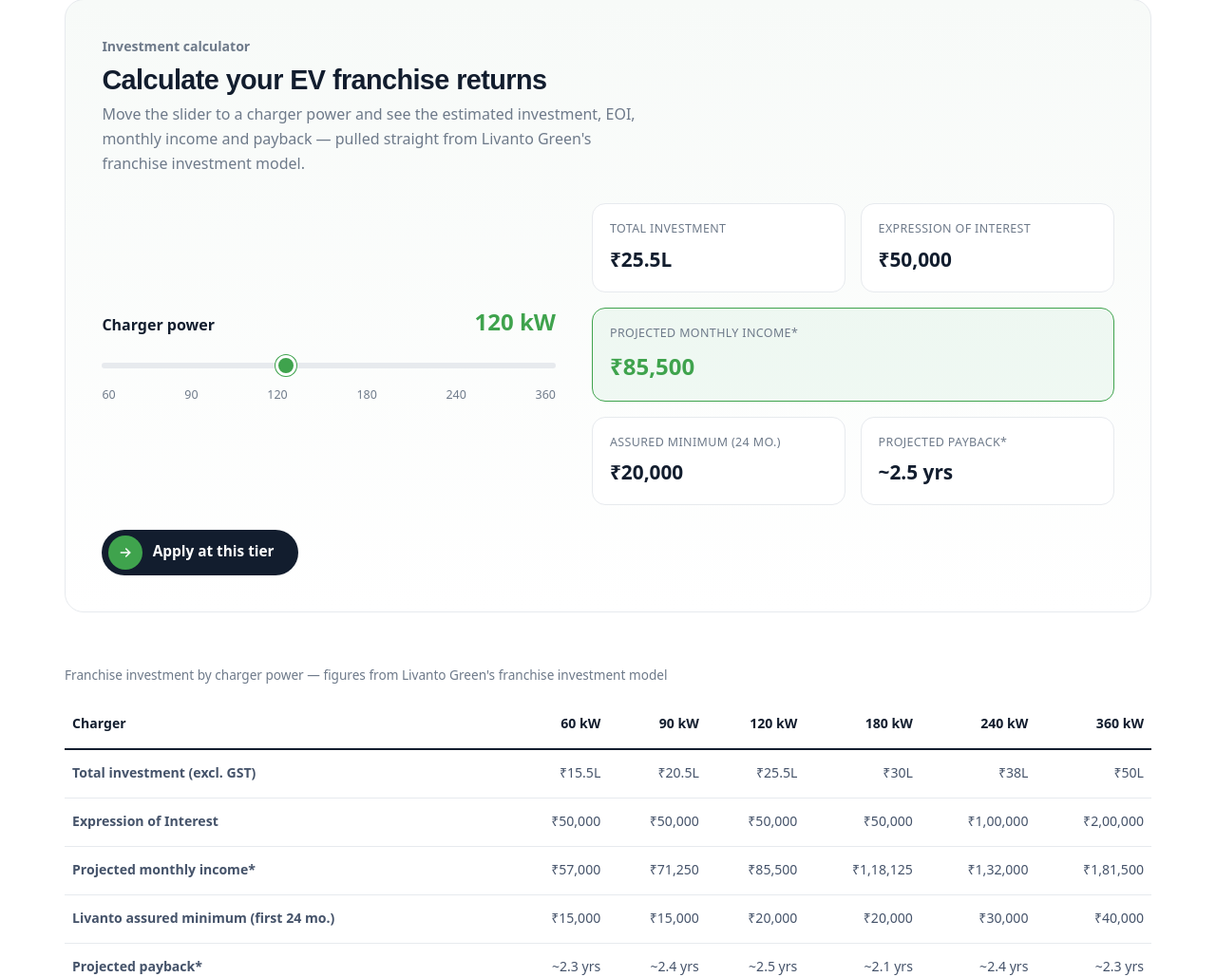
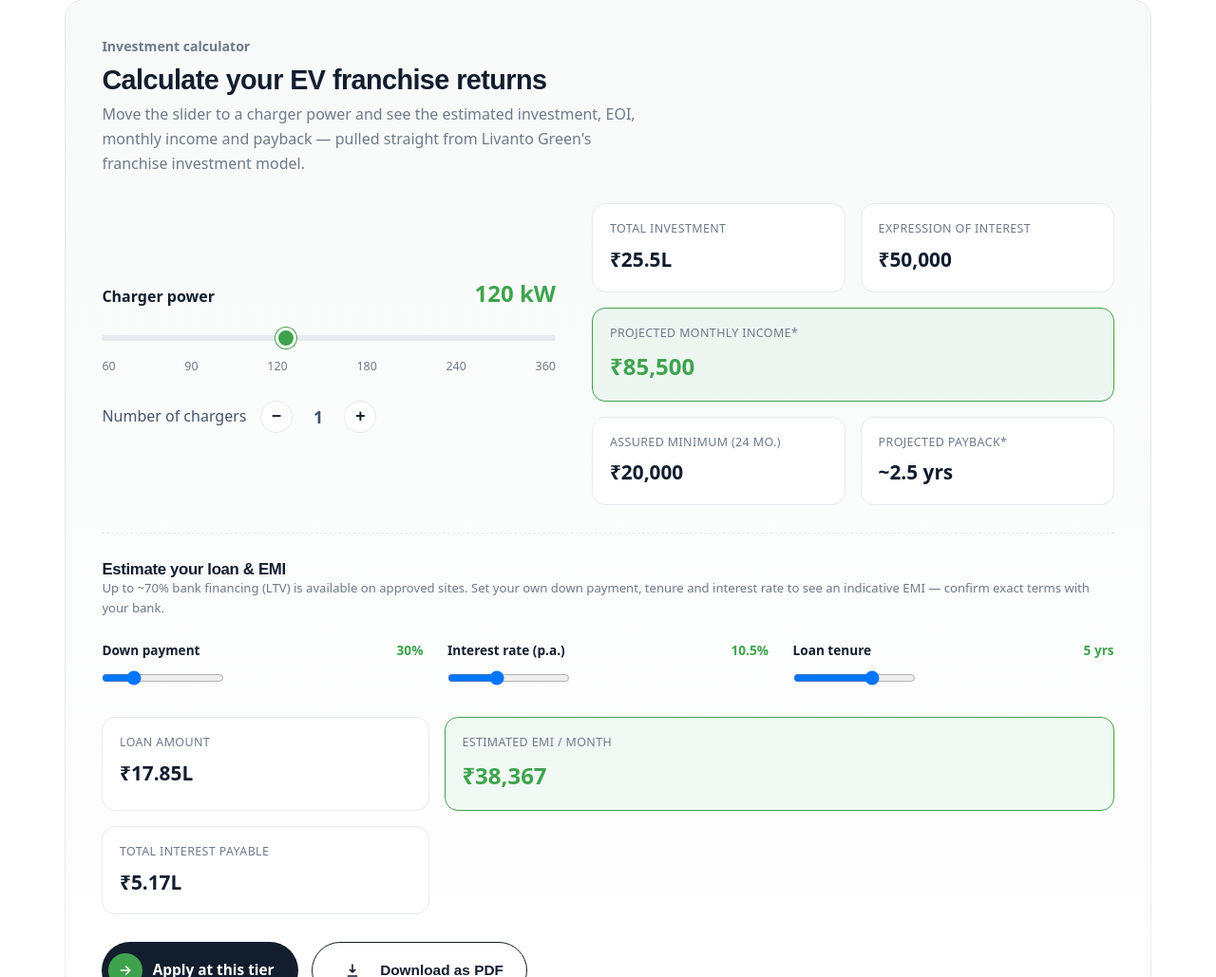
Before and after one commit to Onetchway/EV-claci, a PHP site: page /franchise.html in a window 1280 px wide. Shown: the part 5471-6500 px from the top of the page at 95% size. Run offline with PHP 8.4, Linux system fonts and the light colour scheme; some web fonts are replaced.

Commit message:
Rebuild About page with editorial dark/light rhythm; add franchise ROI calculator upgrades and CRM auto-assignment
- About: cinematic hero, alternating dark/light sections for mission,
  network, press-in-dialogue and closing bands — same real content, no
  fabricated history.
- Franchise calculator: quantity-of-chargers stepper (multiplies the real
  per-unit investment model), an interactive loan/EMI estimator (visitor
  sets down payment / rate / tenure — standard EMI formula, no invented
  numbers), and a "Download as PDF" button backed by a print stylesheet.
- CRM: new franchise/site leads submitted via the public apply API are now
  round-robin auto-assigned to an active Agent instead of landing
  Unassigned, via a shared Firestore counter transaction.

Co-Authored-By: Claude Sonnet 5 <noreply@anthropic.com>
Claude-Session: https://claude.ai/code/session_012UcPvVXKa2oN93W2JKELve

```diff
--- a/website/franchise.html
+++ b/website/franchise.html
@@ -172,6 +172,12 @@
               <div class="calculator__ticks">
                 <span>60</span><span>90</span><span>120</span><span>180</span><span>240</span><span>360</span>
               </div>
+              <div class="calculator__qty">
+                <span>Number of chargers</span>
+                <button type="button" class="calculator__qty-btn" id="calcQtyMinus" aria-label="Decrease number of chargers">−</button>
+                <span class="calculator__qty-val" id="calcQtyVal">1</span>
+                <button type="button" class="calculator__qty-btn" id="calcQtyPlus" aria-label="Increase number of chargers">+</button>
+              </div>
             </div>
             <div class="calculator__results">
               <div class="calculator__stat">
@@ -196,7 +202,57 @@
               </div>
             </div>
           </div>
-          <a class="btn btn--primary" href="apply.html" style="margin-top:1.6rem;"><span class="btn__chip"><svg width="16" height="16" viewBox="0 0 24 24" fill="none" stroke="currentColor" stroke-width="2.4" stroke-linecap="round"><path d="M5 12h14M13 6l6 6-6 6"/></svg></span>Apply at this tier</a>
+
+          <div class="loanest">
+            <div class="loanest__head">
+              <div>
+                <h4>Estimate your loan &amp; EMI</h4>
+                <p>Up to ~70% bank financing (LTV) is available on approved sites. Set your own down payment, tenure and interest rate to see an indicative EMI — confirm exact terms with your bank.</p>
+              </div>
+            </div>
+            <div class="loanest__grid">
+              <div class="loanest__ctrl">
+                <label><span>Down payment</span><span id="loanDownLabel">30%</span></label>
+                <input type="range" id="loanDown" min="10" max="100" step="5" value="30" aria-label="Down payment percentage" />
+              </div>
+              <div class="loanest__ctrl">
+                <label><span>Interest rate (p.a.)</span><span id="loanRateLabel">10.5%</span></label>
+                <input type="range" id="loanRate" min="7" max="16" step="0.25" value="10.5" aria-label="Interest rate per annum" />
+              </div>
+              <div class="loanest__ctrl">
+                <label><span>Loan tenure</span><span id="loanTenureLabel">5 yrs</span></label>
+                <input type="range" id="loanTenure" min="1" max="7" step="1" value="5" aria-label="Loan tenure in years" />
+              </div>
+            </div>
+            <div class="loanest__results">
+              <div class="calculator__stat">
+                <span class="calculator__label">Loan amount</span>
+                <span class="calculator__value" id="loanAmount">₹17.85L</span>
+              </div>
+              <div class="calculator__stat calculator__stat--accent">
+                <span class="calculator__label">Estimated EMI / month</span>
+                <span class="calculator__value" id="loanEmi">₹38,400</span>
+              </div>
+              <div class="calculator__stat">
+                <span class="calculator__label">Total interest payable</span>
+                <span class="calculator__value" id="loanInterest">₹4.65L</span>
+              </div>
+            </div>
+          </div>
+
+          <div style="display:flex; gap:.9rem; flex-wrap:wrap; margin-top:1.8rem;">
+            <a class="btn btn--primary" href="apply.html"><span class="btn__chip"><svg width="16" height="16" viewBox="0 0 24 24" fill="none" stroke="currentColor" stroke-width="2.4" stroke-linecap="round"><path d="M5 12h14M13 6l6 6-6 6"/></svg></span>Apply at this tier</a>
+            <button type="button" class="btn btn--outline no-print" id="downloadPdfBtn"><span class="btn__chip"><svg width="16" height="16" viewBox="0 0 24 24" fill="none" stroke="currentColor" stroke-width="2.4" stroke-linecap="round"><path d="M12 3v12m0 0l-4-4m4 4l4-4M5 21h14"/></svg></span>Download as PDF</button>
+          </div>
+        </div>
+
+        <div id="printSummary">
+          <h2>Livanto Green — Franchise Investment Summary</h2>
+          <p class="loanest__head-sub" id="printDate"></p>
+          <table>
+            <tbody id="printSummaryBody"></tbody>
+          </table>
+          <p style="margin-top:1.4rem; font-size:.82rem; color:var(--muted);">*Projections only, based on the utilisation assumptions in Livanto Green's franchise investment model — not guaranteed. Loan figures are an indicative estimate from the terms you selected — confirm exact rates with your bank. Generated from livantogreen.com.</p>
         </div>
 
         <div class="invest-table-wrap" id="investment">
--- a/website/styles.css
+++ b/website/styles.css
@@ -487,6 +487,48 @@ img { max-width: 100%; display: block; }
   .calculator__body { grid-template-columns: 1fr; gap: 1.6rem; }
   .calculator__results { grid-template-columns: 1fr 1fr; }
 }
+
+.calculator__qty {
+  display: flex; align-items: center; gap: .9rem; margin-top: 1.6rem;
+}
+.calculator__qty-btn {
+  width: 34px; height: 34px; border-radius: 50%; border: 1px solid var(--line); background: #fff;
+  font-size: 1.1rem; font-weight: 700; color: var(--ink); cursor: pointer; line-height: 1;
+  display: flex; align-items: center; justify-content: center; transition: background .15s, border-color .15s;
+}
+.calculator__qty-btn:hover { background: var(--bg-alt); border-color: var(--green); }
+.calculator__qty-val { font-weight: 800; font-size: 1.1rem; min-width: 1.6rem; text-align: center; }
+
+/* ---- Loan / financing estimator ---- */
+.loanest {
+  margin-top: 1.8rem; padding-top: 1.8rem; border-top: 1px dashed var(--line);
+}
+.loanest__head { display: flex; align-items: baseline; justify-content: space-between; gap: 1rem; flex-wrap: wrap; margin-bottom: 1.4rem; }
+.loanest__head h4 { font-size: 1.05rem; }
+.loanest__head p { font-size: .82rem; color: var(--muted); margin: 0; }
+.loanest__grid { display: grid; grid-template-columns: 1fr 1fr 1fr; gap: 1.6rem; margin-bottom: 1.6rem; }
+.loanest__ctrl label { display: flex; justify-content: space-between; font-size: .85rem; font-weight: 600; color: var(--ink); margin-bottom: .5rem; }
+.loanest__ctrl label span:last-child { color: var(--green); font-weight: 800; }
+.loanest__results { display: grid; grid-template-columns: repeat(3, 1fr); gap: 1rem; }
+
+@media (max-width: 780px) {
+  .loanest__grid { grid-template-columns: 1fr; }
+  .loanest__results { grid-template-columns: 1fr; }
+}
+
+@media print {
+  .nav, .footer, .calculator__control, .loanest, .cards--2, .journey__list, .netherov,
+  .whypartner, .section--dark:not(#printSummary), .btn, a.btn, .steps, .no-print { display: none !important; }
+  body { background: #fff; }
+  #printSummary { display: block !important; }
+  .container { max-width: 100%; }
+}
+#printSummary { display: none; }
+#printSummary h2 { font-size: 1.4rem; margin-bottom: .3rem; }
+#printSummary p.loanest__head-sub { color: var(--muted); font-size: .85rem; margin-bottom: 1.4rem; }
+#printSummary table { width: 100%; border-collapse: collapse; margin-top: 1rem; }
+#printSummary th, #printSummary td { text-align: left; padding: .5rem 0; border-bottom: 1px solid var(--line); font-size: .92rem; }
+#printSummary td:last-child, #printSummary th:last-child { text-align: right; font-weight: 700; }
 
 /* ---- App showcase page ---- */
 .apphero {
```
Also changed, not shown: crm/src/app/api/public/apply/route.ts (+37 -4 lines), website/about.html (+17 -15 lines), website/script.js (+91 -12 lines).
